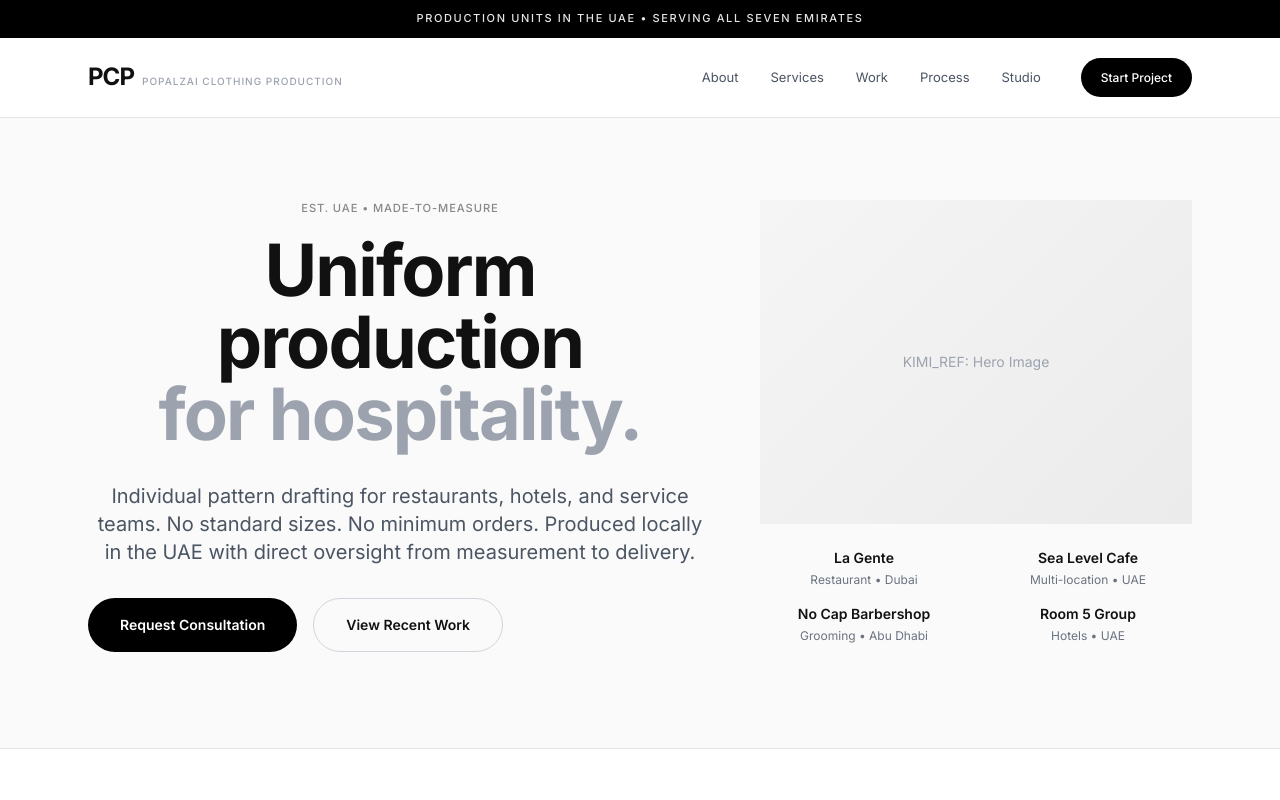
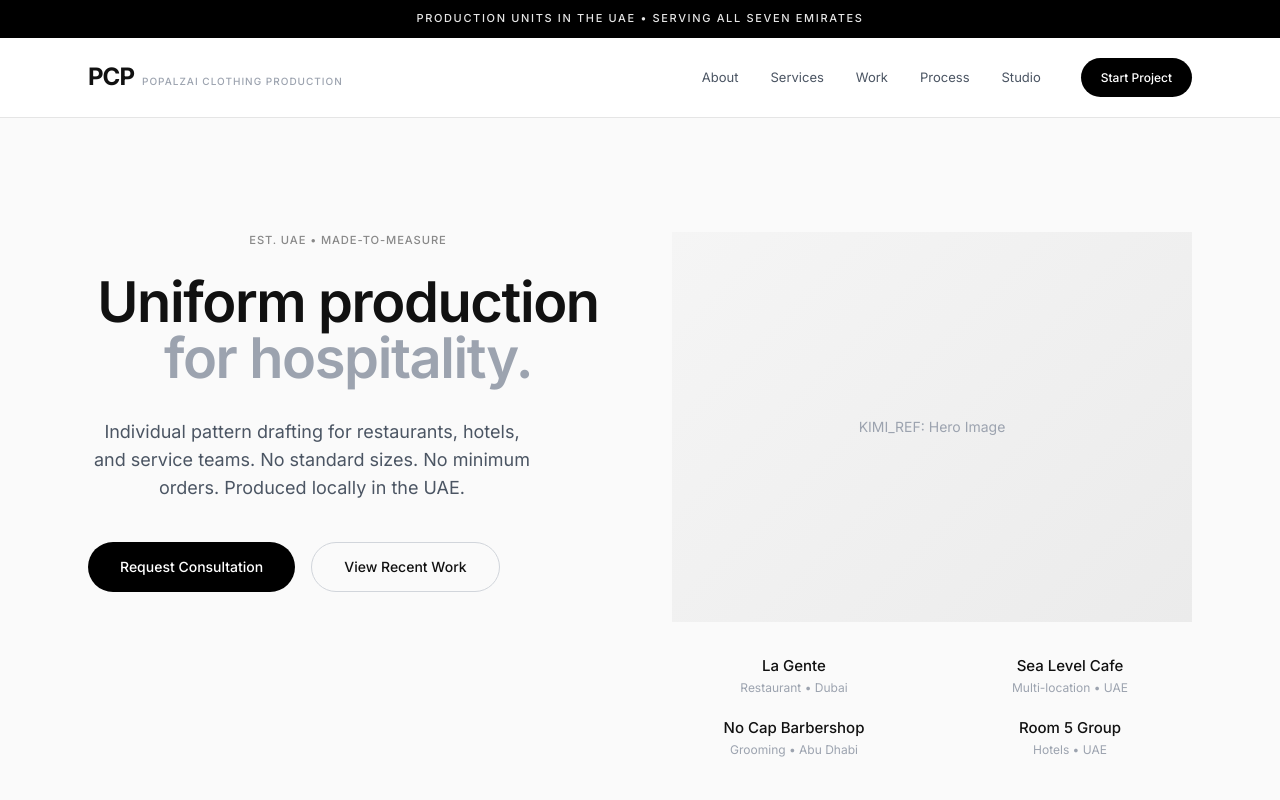
Before and after one commit to popalzaiproductions-debug/popalzai-export, a React (Vite) app: page / in a window 1280 px wide. Shown: the top 800 px of the page. Built offline with nearby package versions, Linux system fonts and the light colour scheme.

Commit message:
Update Hero.tsx

```diff
--- a/src/sections/Hero.tsx
+++ b/src/sections/Hero.tsx
@@ -7,52 +7,68 @@ export default function Hero() {
   }
 
   return (
-    <section className="max-w-7xl mx-auto px-6 py-16 md:py-24">
-      <div className="grid lg:grid-cols-12 gap-12 items-start">
-        <div className="lg:col-span-7">
-          <div className="label-text text-gray-400 mb-4">Est. UAE • Made-to-Measure</div>
-          <h1 className="text-5xl md:text-6xl lg:text-7xl font-bold leading-[0.95] tracking-tight mb-8">
+    <section className="pt-24 pb-20 md:pt-32 md:pb-28">
+      <div className="max-w-7xl mx-auto">
+        <div className="grid lg:grid-cols-2 gap-12 lg:gap-16 items-start">
+
+          {/* Left Content */}
+          <div className="max-w-xl">
+            <p className="label-text mb-6">Est. UAE • Made-to-Measure</p>
+
+            <h1 className="text-4xl md:text-5xl lg:text-[3.5rem] font-semibold leading-[1.1] mb-8 tracking-tight">
               Uniform production<br />
               <span className="text-gray-400">for hospitality.</span>
             </h1>
-          <p className="text-lg md:text-xl text-gray-600 max-w-2xl leading-relaxed mb-8">
+
+            <p className="text-gray-600 text-base md:text-lg leading-relaxed mb-10 max-w-md">
               Individual pattern drafting for restaurants, hotels, and service teams.
-            No standard sizes. No minimum orders. Produced locally in the UAE with
-            direct oversight from measurement to delivery.
+              No standard sizes. No minimum orders. Produced locally in the UAE.
             </p>
+
             <div className="flex flex-wrap gap-4">
-            <button onClick={() => scrollToSection('contact')} className="inline-block px-8 py-4 bg-black text-white text-sm font-semibold rounded-full hover:bg-gray-800 transition">
+              <button
+                onClick={() => scrollToSection('contact')}
+                className="px-8 py-3.5 bg-black text-white text-sm font-medium rounded-full hover:bg-gray-800 transition-colors duration-200"
+              >
                 Request Consultation
               </button>
-            <button onClick={() => scrollToSection('work')} className="inline-block px-8 py-4 border border-gray-300 text-sm font-semibold rounded-full hover:border-black transition">
+              <button
+                onClick={() => scrollToSection('work')}
+                className="px-8 py-3.5 border border-gray-300 text-sm font-medium rounded-full hover:border-black transition-colors duration-200"
+              >
                 View Recent Work
               </button>
             </div>
           </div>
 
-        <div className="lg:col-span-5 space-y-6">
-          {/* KIMI_REF: Hero image - Replace with actual production/facility photo */}
+          {/* Right Content - Client List */}
+          <div className="space-y-8">
+            {/* Image Placeholder */}
             <div className="aspect-[4/3] image-placeholder rounded-lg overflow-hidden flex items-center justify-center">
               <span className="text-gray-400 text-sm">KIMI_REF: Hero Image</span>
             </div>
-          <div className="grid grid-cols-2 gap-4 text-sm">
+
+            {/* Client Grid - elegant spacing */}
+            <div className="grid grid-cols-2 gap-x-8 gap-y-5">
               <div>
-              <p className="font-semibold mb-1">La Gente</p>
-              <p className="text-gray-500 text-xs">Restaurant • Dubai</p>
+                <p className="font-medium text-[15px] mb-0.5">La Gente</p>
+                <p className="text-gray-400 text-xs">Restaurant • Dubai</p>
               </div>
               <div>
-              <p className="font-semibold mb-1">Sea Level Cafe</p>
-              <p className="text-gray-500 text-xs">Multi-location • UAE</p>
+                <p className="font-medium text-[15px] mb-0.5">Sea Level Cafe</p>
+                <p className="text-gray-400 text-xs">Multi-location • UAE</p>
               </div>
               <div>
-              <p className="font-semibold mb-1">No Cap Barbershop</p>
-              <p className="text-gray-500 text-xs">Grooming • Abu Dhabi</p>
+                <p className="font-medium text-[15px] mb-0.5">No Cap Barbershop</p>
+                <p className="text-gray-400 text-xs">Grooming • Abu Dhabi</p>
               </div>
               <div>
-              <p className="font-semibold mb-1">Room 5 Group</p>
-              <p className="text-gray-500 text-xs">Hotels • UAE</p>
+                <p className="font-medium text-[15px] mb-0.5">Room 5 Group</p>
+                <p className="text-gray-400 text-xs">Hotels • UAE</p>
               </div>
             </div>
+          </div>
+
         </div>
       </div>
     </section>
```
Lines whose indentation alone changed are shown as unchanged.
